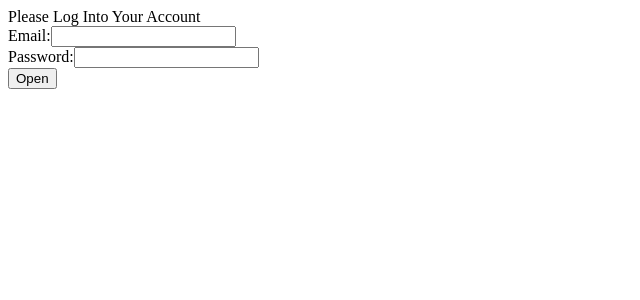
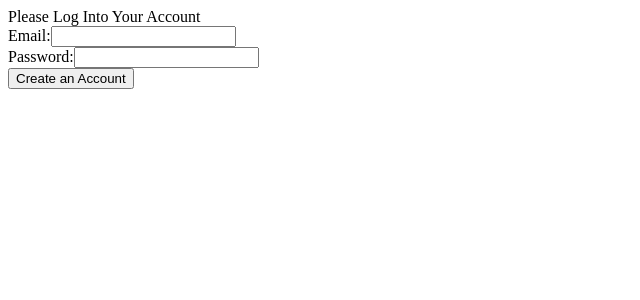
Before and after one commit to tomasdepiano/NBA-Trivia-Game, a React (Vite) app: page / in a window 1280 px wide. Shown: the top 300 px of the page, without its empty margins (0-640 px from the left). Built offline with nearby package versions, Linux system fonts and the light colour scheme.

Commit message:
Changed the name back to Create an account

```diff
--- a/pages/LoginPage.jsx
+++ b/pages/LoginPage.jsx
@@ -30,7 +30,7 @@ export default function LoginPage() {
               setOpenModal(true);
             }}
           >
-            Open
+            Create an Account
           </button>
           {openModal && <Modal closeModal={setOpenModal} />}
         </>
```
